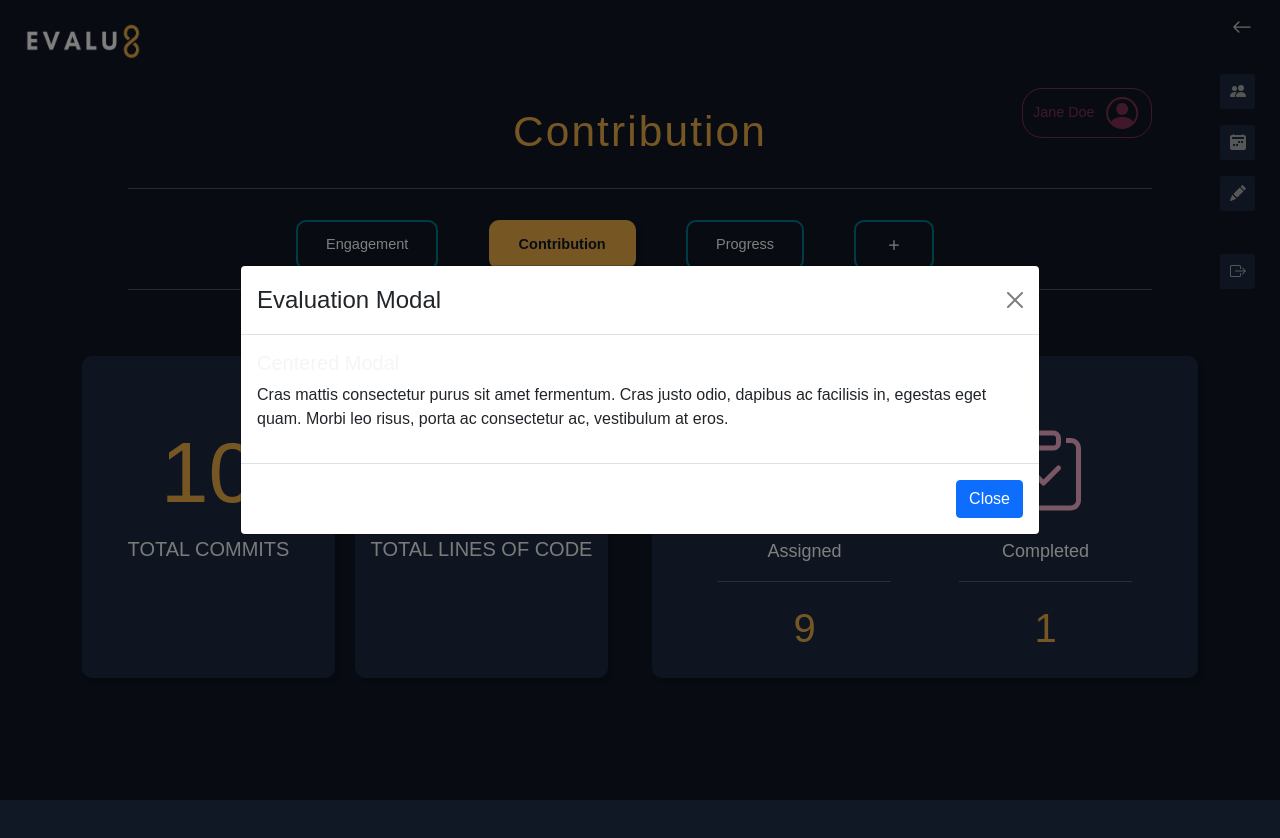
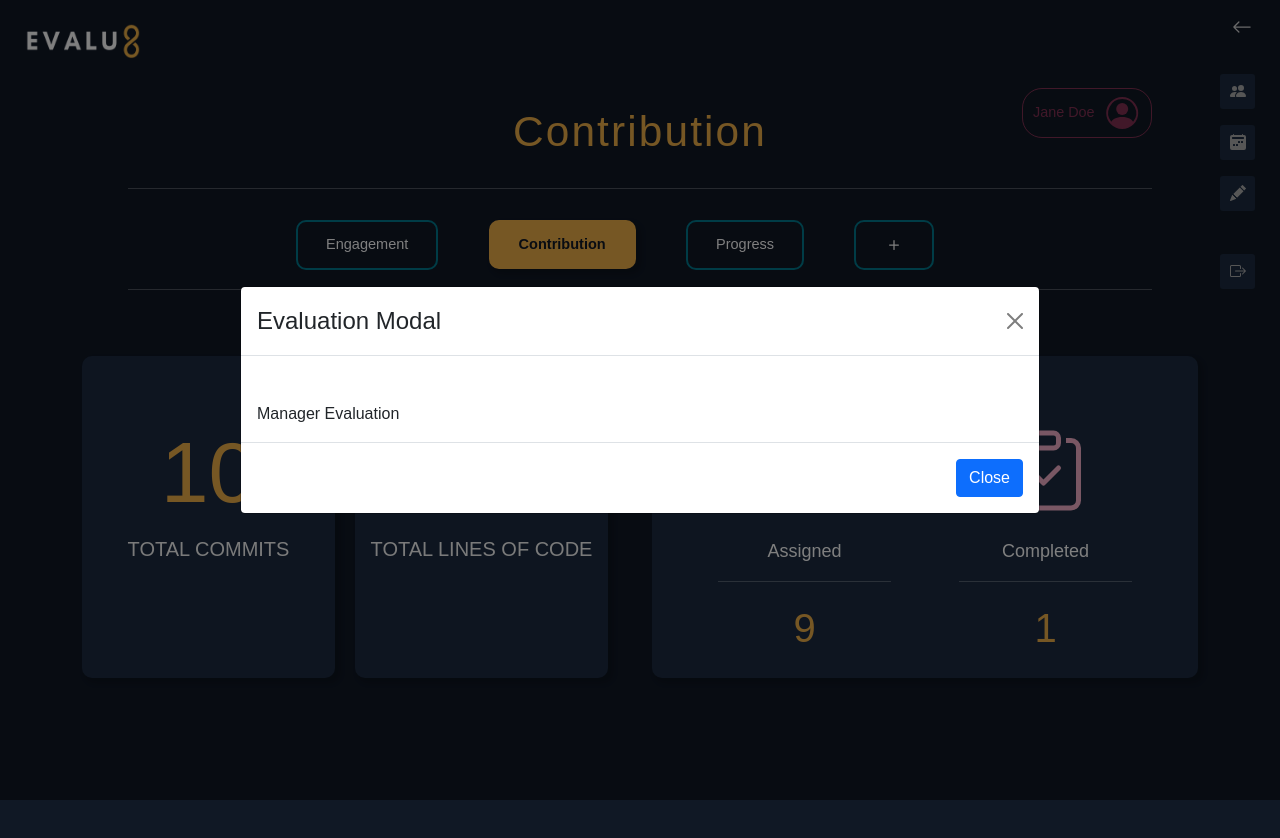
Before and after one commit to kjeganathan/evalu8, a React (Create React App) app in the folder client/: page /contribution in a window 1280 px wide. Both pictures are taken after a click on the item "Evaluation". Shown: the top 838 px of the page. Built offline with nearby package versions, Linux system fonts and the light colour scheme; what @amcharts/amcharts4 would draw is missing.

Commit message:
added functionality for dynamic meetings

```diff
--- /dev/null
+++ b/client/src/adminPage.js
@@ -0,0 +1,6 @@
+// Should have an option to choose the default evaluation metrics for their classroom
+
+// Should display calendar to choose dates for attendance if attendance option
+// Should have option to choose which evaluations are taking place if attendance option
+
+//Contribution always shows everything
--- a/client/src/evaluationModal.js
+++ b/client/src/evaluationModal.js
@@ -1,12 +1,21 @@
 import Modal from "react-bootstrap/Modal";
 import Button from "react-bootstrap/Button";
 import "bootstrap/dist/css/bootstrap.min.css";
+import Collapsible from "react-collapsible";
+import Table from "react-bootstrap/Table";
+import Form from "react-bootstrap/Form";
 
 const EvaluationModal = (props) => {
     const managerEval = true;
     const peerEval = true;
     const goalSettingEval = true;
-    const otherEval = false;
+    //We should have another eval option called other eval which lets a user write the other eval options
+
+    const numEvals = 3;
+    //Only keep the eval numbers in record which are marked as true or existent
+    const numManagerEvals = 3;
+    const numPeerEvals = 3;
+    const numGoalSettingEvals = 3;
 
     return (
         <Modal
@@ -21,12 +30,54 @@ const EvaluationModal = (props) => {
             </Modal.Title>
           </Modal.Header>
           <Modal.Body>
-            <h4>Centered Modal</h4>
-            <p>
-              Cras mattis consectetur purus sit amet fermentum. Cras justo odio,
-              dapibus ac facilisis in, egestas eget quam. Morbi leo risus, porta ac
-              consectetur ac, vestibulum at eros.
-            </p>
+          <Collapsible id="meeting-list" trigger="Manager Evaluation">
+        <Table striped bordered hover>
+          <thead>
+            <tr>
+              <th>#</th>
+              <th>Name</th>
+              <th>Email</th>
+              <th>Completed Evaluations</th>
+            </tr>
+          </thead>
+          <tbody>
+          <tr>
+              <td>1</td>
+              <td>Jane</td>
+              <td>Ottawa</td>
+              <td>
+                <Form>
+                  {["radio"].map((type) => (
+                    <div key={`inline-${type}`} className="mb-3">
+                      <Form.Check
+                        inline
+                        label="Manager Eval 1"
+                        name="group1"
+                        type={type}
+                        id={`inline-${type}-1`}
+                      />
+                      <Form.Check
+                        inline
+                        label="Manager Eval 2"
+                        name="group1"
+                        type={type}
+                        id={`inline-${type}-2`}
+                      />
+                      <Form.Check
+                        inline
+                        label="Manager Eval 3"
+                        name="group1"
+                        type={type}
+                        id={`inline-${type}-3`}
+                      />
+                    </div>
+                  ))}
+                </Form>
+              </td>
+            </tr>
+          </tbody>
+        </Table>
+      </Collapsible>
           </Modal.Body>
           <Modal.Footer>
             <Button onClick={props.onHide}>Close</Button>
```
Also changed, not shown: client/src/attendanceModalItem.js (+0 -99 lines), 38 other files (tests, documents, lock files or other folders).
